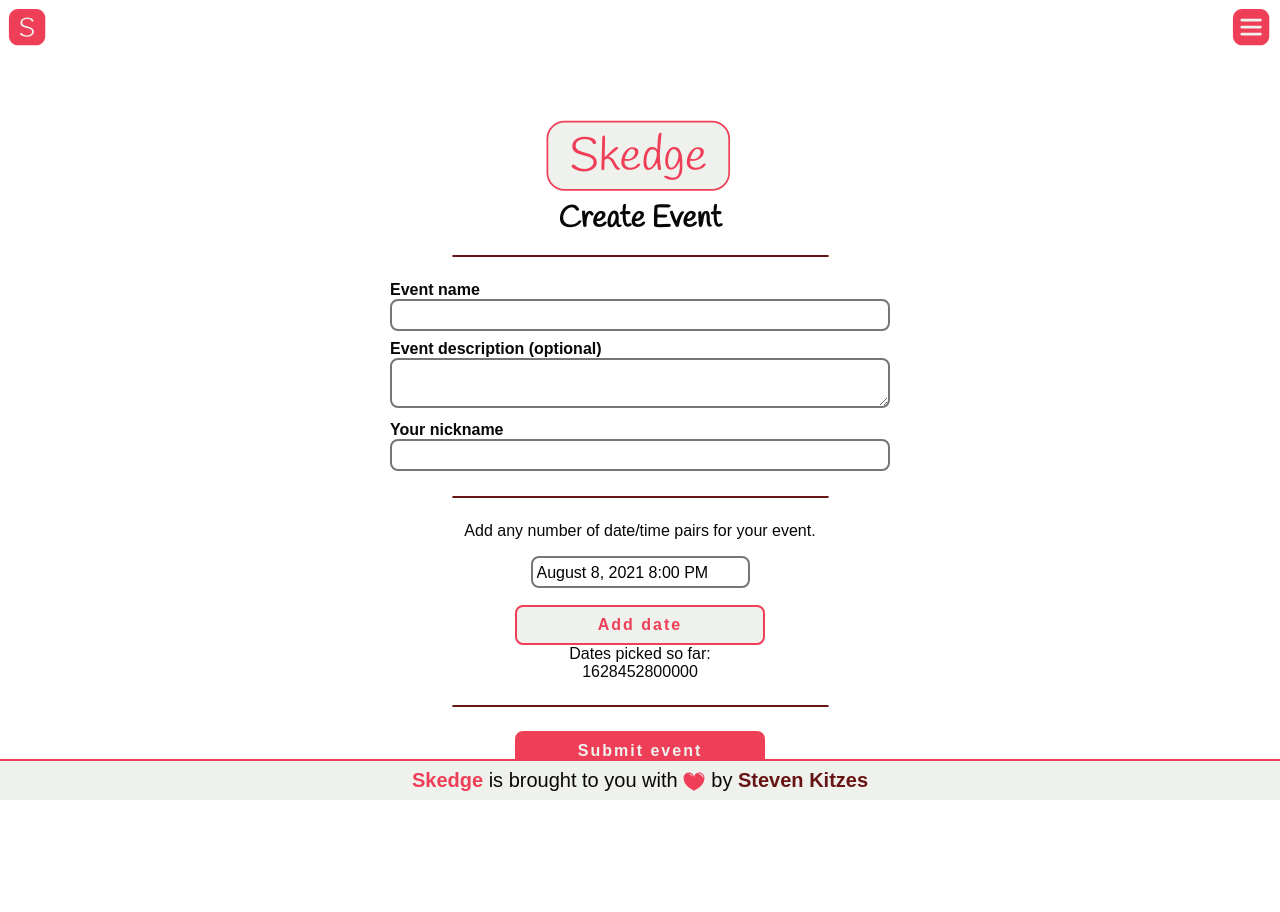
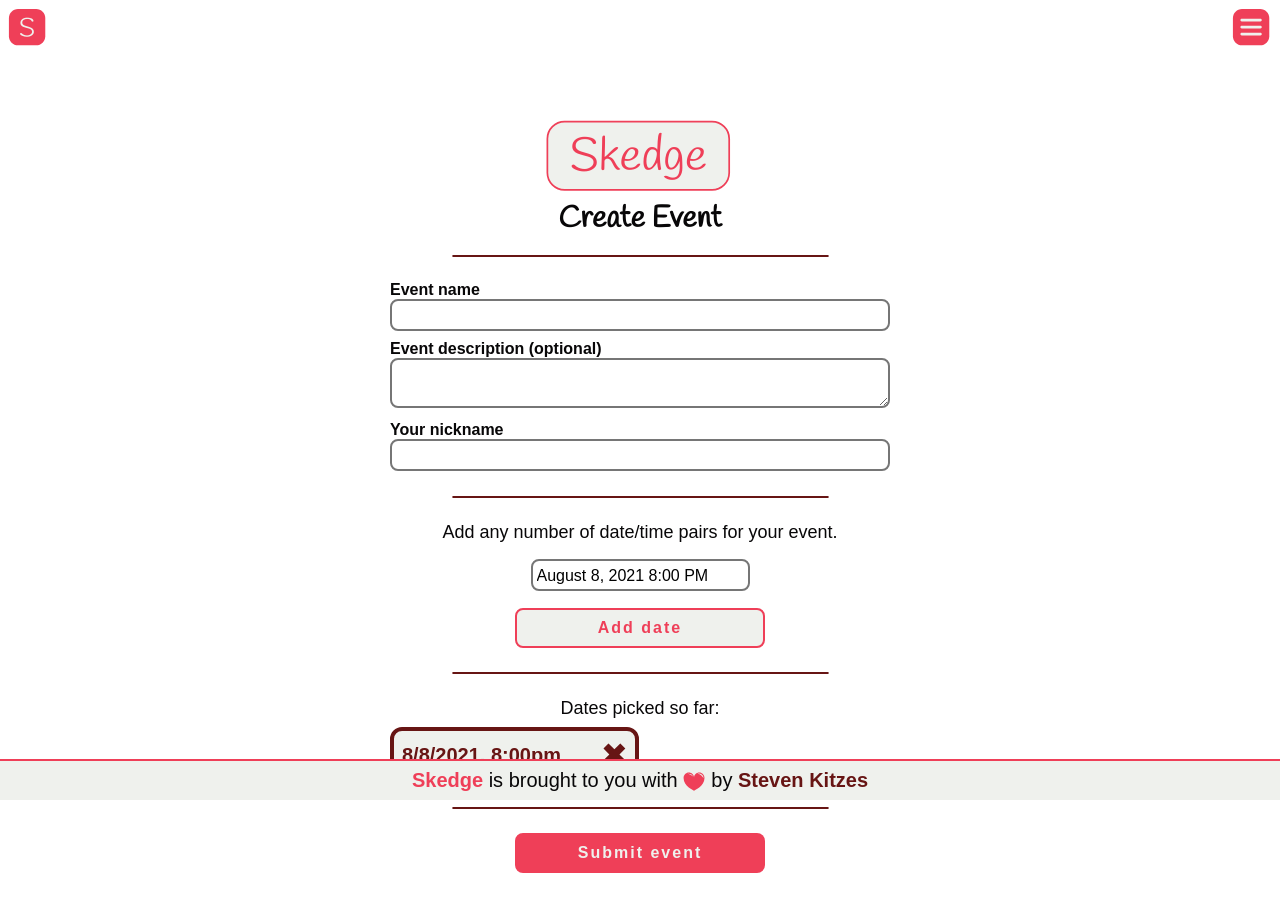
Before and after one commit to StevenKitzes/skedge, a Next.js app: page /create in a window 1280 px wide. Both pictures are taken after a click on the link "Add date". Shown: the top 912 px of the page. Before the commit the page ends 863 px from the top, so only its background shows below. Built offline with nearby package versions, Linux system fonts and the light colour scheme.

Commit message:
enabled deletion of dates during event creation

```diff
--- /dev/null
+++ b/components/CreateDateOption/CreateDateOption.js
@@ -0,0 +1,24 @@
+import styles from './CreateDateOption.module.scss'
+
+function CreateDateOption({ dateEpoch, deleteFn }) {
+  const dateObj = new Date(dateEpoch)
+  const dateHuman = dateObj.toLocaleString()
+    .replace('00:00', '00')
+    .replace('30:00', '30')
+    .replace(' AM', 'am')
+    .replace(' PM', 'pm')
+
+  return (
+    <div className={styles.container}>
+      <span className={styles.date}>{dateHuman}</span>
+      <img
+        alt='Delete'
+        className={styles.delete}
+        onClick={() => deleteFn(dateEpoch)}
+        src='../images/skedge-delete.svg'
+      />
+    </div>
+  )
+}
+
+export default CreateDateOption
--- /dev/null
+++ b/components/CreateDateOption/CreateDateOption.module.scss
@@ -0,0 +1,23 @@
+@import '../../styles/theme.scss';
+
+.container {
+  align-items: center;
+  background-color: $white;
+  border: 4px solid $secondary;
+  border-radius: 12px;
+  color: $secondary;
+  display: flex;
+  flex-direction: row;
+  font-size: 20px;
+  font-weight: $heavy;
+  justify-content: space-between;
+  height: 40px;
+  margin-bottom: 8px;
+  padding: 4px 8px;
+  width: 225px;
+}
+
+.delete {
+  cursor: pointer;
+  height: 24px;
+}
--- /dev/null
+++ b/components/CreateDateOption/index.js
@@ -0,0 +1 @@
+export { default, default as CreateDateOption } from './CreateDateOption'
--- a/pages/create.js
+++ b/pages/create.js
@@ -1,6 +1,7 @@
-import { useEffect, useState } from 'react'
+import { useState } from 'react'
 import DatePicker from 'react-datepicker'
 import Button from '../components/Button'
+import CreateDateOption from '../components/CreateDateOption'
 import Input from '../components/Input'
 import Layout from '../components/Layout'
 import makeHash from '../helpers/makeHash'
@@ -23,6 +24,14 @@
 
   const [pickerDate, setPickerDate] = useState(pickerDateStarter.getTime());
 
+  function deleteDate (dateEpoch) {
+    const index = dates.indexOf(dateEpoch)
+    if (index < 0) return
+    const newDates = Array.from(dates)
+    newDates.splice(index, 1)
+    setDates(newDates.sort())
+  }
+
   return (
     <Layout>
       <img
@@ -33,6 +42,7 @@
       <h1 className={styles.title}>
         Create Event
       </h1>
+
       <hr className={styles.separator} />
       <Input
         errorMessage='An event name is required.'
@@ -59,6 +69,7 @@
           setNickTouched(true)
         }}
       />
+
       <hr className={styles.separator} />
       <p className={styles.selectInstructions}>
         Add any number of date/time pairs for your event.
@@ -73,14 +84,27 @@
         classes={styles.addDateButton}
         label='Add date'
         onClick={() => {
-          if (!dates.includes(pickerDate)) setDates([...dates, pickerDate])
+          if (!dates.includes(pickerDate)) setDates([...dates, pickerDate].sort())
         }}
         variant='outlined'
       />
-      <p>Dates picked so far:</p>
+
+      <hr className={styles.separator} />
+      <p className={styles.picked}>Dates picked so far:</p>
+      {dates.length < 1 &&
+        <p className={styles.noDates}>
+          No dates picked.  You must pick at least one date!
+        </p>
+      }
       {dates.map((date) => {
-        return <p>{date}</p>
+        return (
+          <CreateDateOption
+            dateEpoch={date}
+            deleteFn={deleteDate}
+          />
+        )
       })}
+
       <hr className={styles.separator} />
       <Button
         classes={styles.submitButton}
--- a/pages/create.module.scss
+++ b/pages/create.module.scss
@@ -8,8 +8,18 @@
   width: 200px;
 }
 
+.noDates {
+  color: $primary;
+  font-size: 18px;
+}
+
+.picked {
+  font-size: 18px;
+  margin-bottom: 8px;
+}
+
 .selectInstructions {
-  font-size: 16px;
+  font-size: 18px;
   margin-bottom: 16px;
 }
 
```
Also changed, not shown: public/images/skedge-delete.svg (added).
